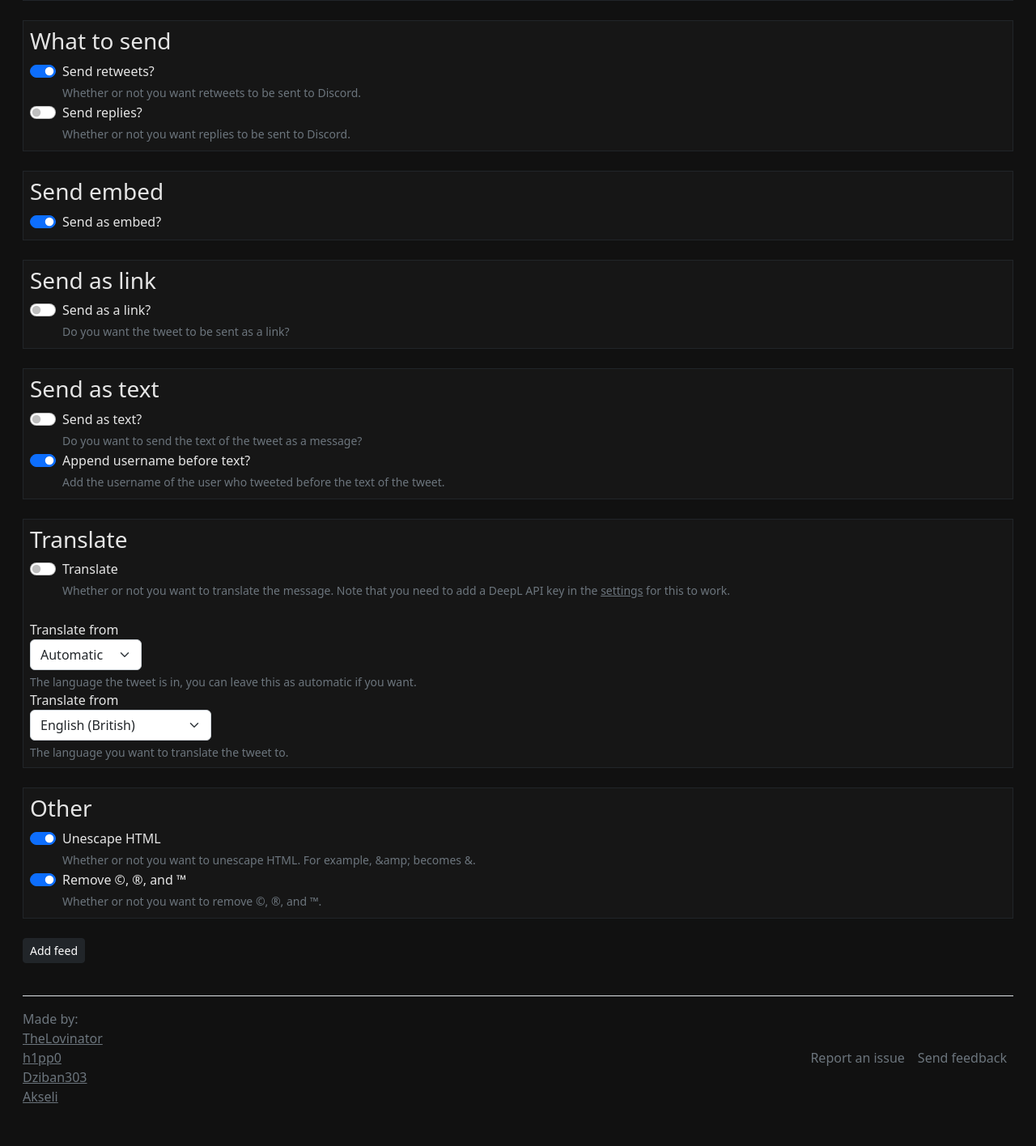
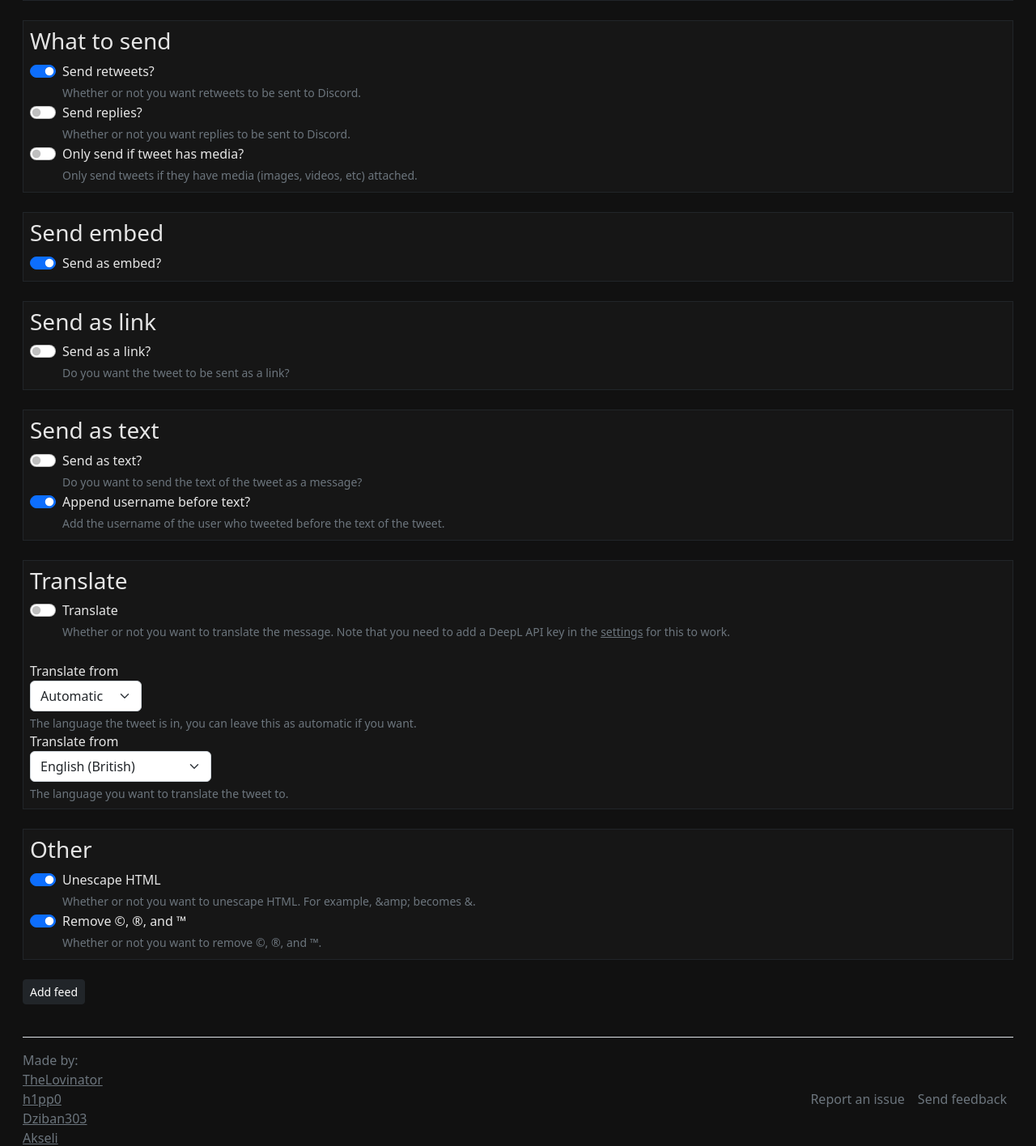
Before and after one commit to TheLovinator1/discord-twitter-webhooks, a FastAPI app: page /add in a window 1280 px wide. Shown: the part 457-1873 px from the top of the page at 81% size. Before the commit the page ends 1820 px from the top, so only its background shows below. Run offline with FastAPI, Linux system fonts and the light colour scheme.

Commit message:
Add toggle for only sending tweets that has images or gifs
This fixes #118

```diff
--- a/discord_twitter_webhooks/_dataclasses.py
+++ b/discord_twitter_webhooks/_dataclasses.py
@@ -17,6 +17,7 @@ class Group:
     rss_feeds: list[str] = field(default_factory=list)
     send_retweets: bool = True
     send_replies: bool = False
+    only_send_if_media: bool = False
 
     # What to send
     send_as_embed: bool = True
@@ -85,6 +86,7 @@ def get_group(reader: Reader, uuid: str) -> Group:
             rss_feeds=group["rss_feeds"],
             send_retweets=group["send_retweets"],
             send_replies=group["send_replies"],
+            only_send_if_media=group["only_send_if_media"],
             send_as_embed=group["send_as_embed"],
             send_as_link=group["send_as_link"],
             send_as_text=group["send_as_text"],
--- a/discord_twitter_webhooks/main.py
+++ b/discord_twitter_webhooks/main.py
@@ -24,6 +24,7 @@ from discord_twitter_webhooks._dataclasses import (
 )
 from discord_twitter_webhooks.reader_settings import get_reader
 from discord_twitter_webhooks.send_to_discord import (
+    has_media,
     send_embed,
     send_link,
     send_text,
@@ -115,6 +116,7 @@ async def feed(  # noqa: PLR0913, ANN201
     uuid: Annotated[str, Form(title="UUID")] = "",
     send_retweets: Annotated[bool, Form(title="Include Retweets?")] = False,
     send_replies: Annotated[bool, Form(title="Include Replies?")] = False,
+    only_send_if_media: Annotated[bool, Form(title="Only Send if tweet has media?")] = False,
     send_as_text: Annotated[bool, Form(title="Send Text?")] = False,
     send_as_text_username: Annotated[bool, Form(title="Append username before text?")] = False,
     send_as_embed: Annotated[bool, Form(title="Send Embed?")] = False,
@@ -147,6 +149,7 @@ async def feed(  # noqa: PLR0913, ANN201
         rss_feeds=rss_feeds,
         send_retweets=send_retweets,
         send_replies=send_replies,
+        only_send_if_media=only_send_if_media,
         send_as_text=send_as_text,
         send_as_text_username=send_as_text_username,
         send_as_embed=send_as_embed,
@@ -231,7 +234,7 @@ async def remove_group_post(uuid: Annotated[str, Form()]) -> RedirectResponse:
 
 
 @app.get("/mark_as_unread/{uuid}")
-async def mark_as_unread(uuid: str):  # noqa: ANN201
+async def mark_as_unread(uuid: str):  # noqa: ANN201, C901
     """Mark a feed as unread.
 
     Args:
@@ -275,6 +278,10 @@ async def mark_as_unread(uuid: str):  # noqa: ANN201
 
         if not group.send_replies and entry.title.startswith("R to "):
             logger.info(f"Skipping entry {entry} as it is a reply")
+            continue
+
+        if group.only_send_if_media and not has_media(entry):
+            logger.info(f"Skipping entry {entry} as it has no media attached")
             continue
 
         if group.send_as_link:
--- a/discord_twitter_webhooks/templates/add/2_what_to_send.html
+++ b/discord_twitter_webhooks/templates/add/2_what_to_send.html
@@ -30,4 +30,19 @@
             Whether or not you want replies to be sent to Discord.
         </div>
     </div>
+
+    {# Only send if tweet has media #}
+    <div class="form-check form-switch">
+        <label class="form-check-label" for="only_send_if_media">Only send if tweet has media?</label>
+        <input class="form-check-input"
+               type="checkbox"
+               role="switch"
+               id="only_send_if_media"
+               name="only_send_if_media"
+               {% if settings.only_send_if_media %}checked{% endif %}
+               value="True"/>
+        <div id="only_send_if_media_help" class="form-text">
+            Only send tweets if they have media (images, videos, etc) attached.
+        </div>
+    </div>
 </div>
```
Also changed, not shown: discord_twitter_webhooks/send_to_discord.py (+21 -0 lines).
